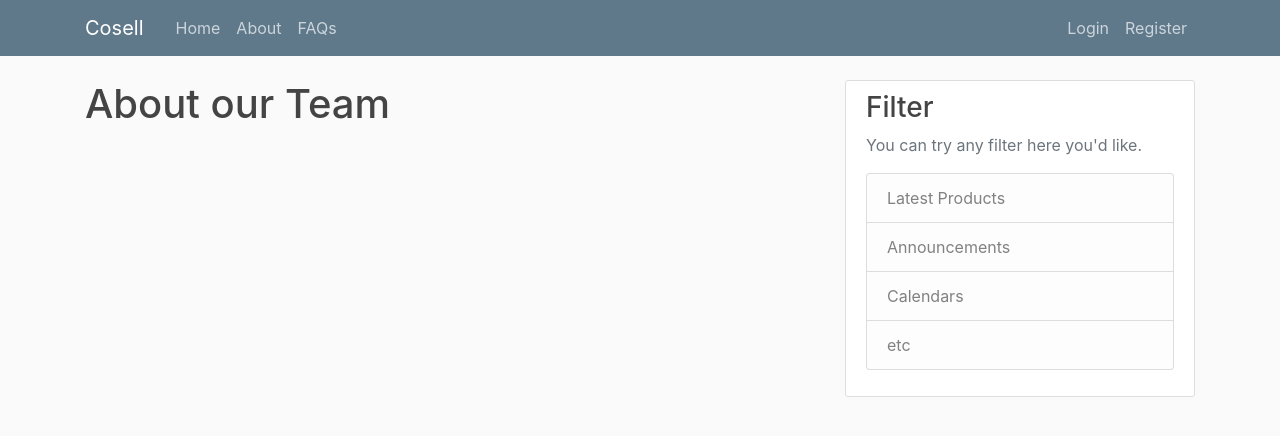
After one commit to sunilb790/CoSell, a Django app: page /about in a window 1280 px wide. The commit adds this page. Shown: the top 436 px of the page. Run offline with Django 3.2, Linux system fonts and the light colour scheme; some libraries are stand-ins or nearby versions.

Commit message:
Bugs fixed

```diff
--- a/CosellApp/urls.py
+++ b/CosellApp/urls.py
@@ -3,7 +3,8 @@ from . import views
 from .views import PostListView, PostDetailView, PostCreateView, PostUpdateView, PostDeleteView, UserPostListView
 
 urlpatterns = [
-    path('', views.index, name='index'),
+    #     path('', views.index, name='index'),
+    path('', PostListView.as_view(), name='home'),
     path('user/<str:username>/', UserPostListView.as_view(),
          name='user-college-products'),
     path('register', views.register_user, name='register'),
@@ -11,7 +12,6 @@ urlpatterns = [
     path('logout', views.logout_user, name='logout'),
     path('payment', views.payment, name='pay'),
     path('profile', views.profile, name='profile'),
-    path('home', PostListView.as_view(), name='home'),
     path('product/<int:pk>/', PostDetailView.as_view(), name='product-detail'),
     path('product/<int:pk>/update/',
          PostUpdateView.as_view(), name='product-update'),
@@ -22,4 +22,5 @@ urlpatterns = [
     path('success_take/', views.success_take, name='success_take'),
     path('faq', views.faq, name='faq'),
     path('faq_ask', views.faq_ask, name="faq_ask"),
+    path('about', views.about, name="about"),
 ]
--- a/CosellApp/views.py
+++ b/CosellApp/views.py
@@ -18,6 +18,7 @@ from django.views.generic import (
     UpdateView,
     DeleteView
 )
+from django.db.models import Q
 
 
 def index(request):
@@ -92,7 +93,12 @@ class PostListView(LoginRequiredMixin, ListView):
     model = Product
     template_name = '../templates/home.html'  # <app>/<model>_<viewtype>.html
     context_object_name = 'products'
-    ordering = ['-DateTime']
+
+    def get_queryset(self):
+        user = self.request.user
+        sd = Student.objects.get(user=user)
+        collage = sd.college
+        return Product.objects.filter(~Q(payment=None), SellerInfo__college=collage).order_by('-DateTime')
 
 
 class PostDetailView(LoginRequiredMixin, DetailView):
@@ -155,18 +161,18 @@ def error(request):
     return render(request, 'error.html')
 
 
-@login_required
+@login_required(login_url='error')
 def logout_user(request):
     logout(request)
     return render(request, 'logout.html')
 
 
-@login_required
+@login_required(login_url='error')
 def profile(request):
     return render(request, 'profile.html')
 
 
-@login_required
+@login_required(login_url='error')
 def profile(request):
     if request.method == 'POST':
         u_form = UserUpdateForm(request.POST, instance=request.user)
@@ -191,6 +197,7 @@ def profile(request):
     return render(request, 'profile.html', context)
 
 
+@login_required(login_url='error')
 def payment(request):
     if request.method == "POST":
         amount = request.POST.get('amount')
@@ -211,6 +218,9 @@ def payment(request):
         payment_obj.Student_Info = Student.objects.get(user=request.user)
         payment_obj.save()
 
+        current_Product.payment = payment_obj
+        current_Product.save()
+
         return redirect('success_take')
 
     current_Product = Product.objects.get(Id=request.GET.get('ProductId'))
@@ -226,10 +236,10 @@ def payment(request):
 
 @csrf_exempt
 def success_take(request):
-    return HttpResponse("success payment meethod")
+    return redirect('home')
 
 
-@login_required
+@login_required(login_url='error')
 def faq_ask(request):
     if request.method == "POST":
         Query = request.POST.get('Query')
@@ -242,16 +252,32 @@ def faq_ask(request):
         faq.save()
         return redirect('faq')
     return render(request, 'faq_ask.html')
-    #return render(request, 'faq_ask.html')
-        # faq_obj = FAQ()
-        # faq_obj.Id = request.POST.get('username')
-        # faq_obj.Answer
+    # return render(request, 'faq_ask.html')
+    # faq_obj = FAQ()
+    # faq_obj.Id = request.POST.get('username')
+    # faq_obj.Answer
+
 
 def faq(request):
     faqs = FAQ.objects.all()
     # User_Info = FAQ.objects.all()
     # Answer = User_Info.Answer
     context = {
-         'faqs': faqs,
-     }
+        'faqs': faqs,
+    }
     return render(request, 'faq.html', context)
+
+
+def about(request):
+    return render(request, 'about.html')
+
+
+'''
+
+Tapan : Filter
+Tushar : Profile
+Mohit : FAQ bugs
+Sunil : About page
+Shubham + Mohit + Sunil : Chat(Devang)
+
+'''
--- /dev/null
+++ b/templates/about.html
@@ -0,0 +1,5 @@
+{% extends "base.html" %}
+{% block content %}
+<h1>About our Team</h1>
+
+{% endblock content %}
--- a/templates/base.html
+++ b/templates/base.html
@@ -33,14 +33,14 @@
         <div class="collapse navbar-collapse" id="navbarToggle">
           <div class="navbar-nav mr-auto">
             <a class="nav-item nav-link" href="{% url 'home' %}">Home</a>
-            <a class="nav-item nav-link" href="{% url 'home' %}">About</a>
+            <a class="nav-item nav-link" href="{% url 'about' %}">About</a>
             <a class="nav-item nav-link" href="{% url 'faq' %}">FAQs</a>
 
           </div>
           <!-- Navbar Right Side -->
           <div class="navbar-nav">
             {% if user.is_authenticated %}
-            <a class="nav-item nav-link" href="{% url 'product-create' %}">Add More Products</a>
+            <a class="nav-item nav-link" href="{% url 'product-create' %}">Add Your Products</a>
             <a class="nav-item nav-link" href="{% url 'profile' %}">Profile</a>
             <a class="nav-item nav-link" href="{% url 'logout' %}">Logout</a>
             {% else %}
@@ -66,8 +66,8 @@
       </div>
       <div class="col-md-4">
         <div class="content-section">
-          <h3>Our Sidebar</h3>
-          <p class='text-muted'>You can put any information here you'd like.
+          <h3>Filter</h3>
+          <p class='text-muted'>You can try any filter here you'd like.
           <ul class="list-group">
             <li class="list-group-item list-group-item-light">Latest Products</li>
             <li class="list-group-item list-group-item-light">Announcements</li>
```
Also changed, not shown: templates/home.html (+6 -3 lines), CosellApp/migrations/0014_auto_20211023_0332.py (added), CosellApp/migrations/0015_auto_20211023_0403.py (added), db.sqlite3, media/ProductImages/60NUlG.jpg (added), media/ProductImages/Blue-Energy-Wallpaper-1920x1080-67161.jpg (added), media/ProductImages/a.jpg (added), media/ProductImages/a_bRfbWRA.jpg (added), media/ProductImages/aaa.jpg (added), media/ProductImages/alessandro-erbetta-mpWPcRT9D1E-unsplash.jpg (added), media/ProductImages/alessandro-erbetta-mpWPcRT9D1E-unsplash_B6Dd0TB.jpg (added), media/ProductImages/b.jpg (added). Lines whose indentation alone changed are shown as unchanged.
